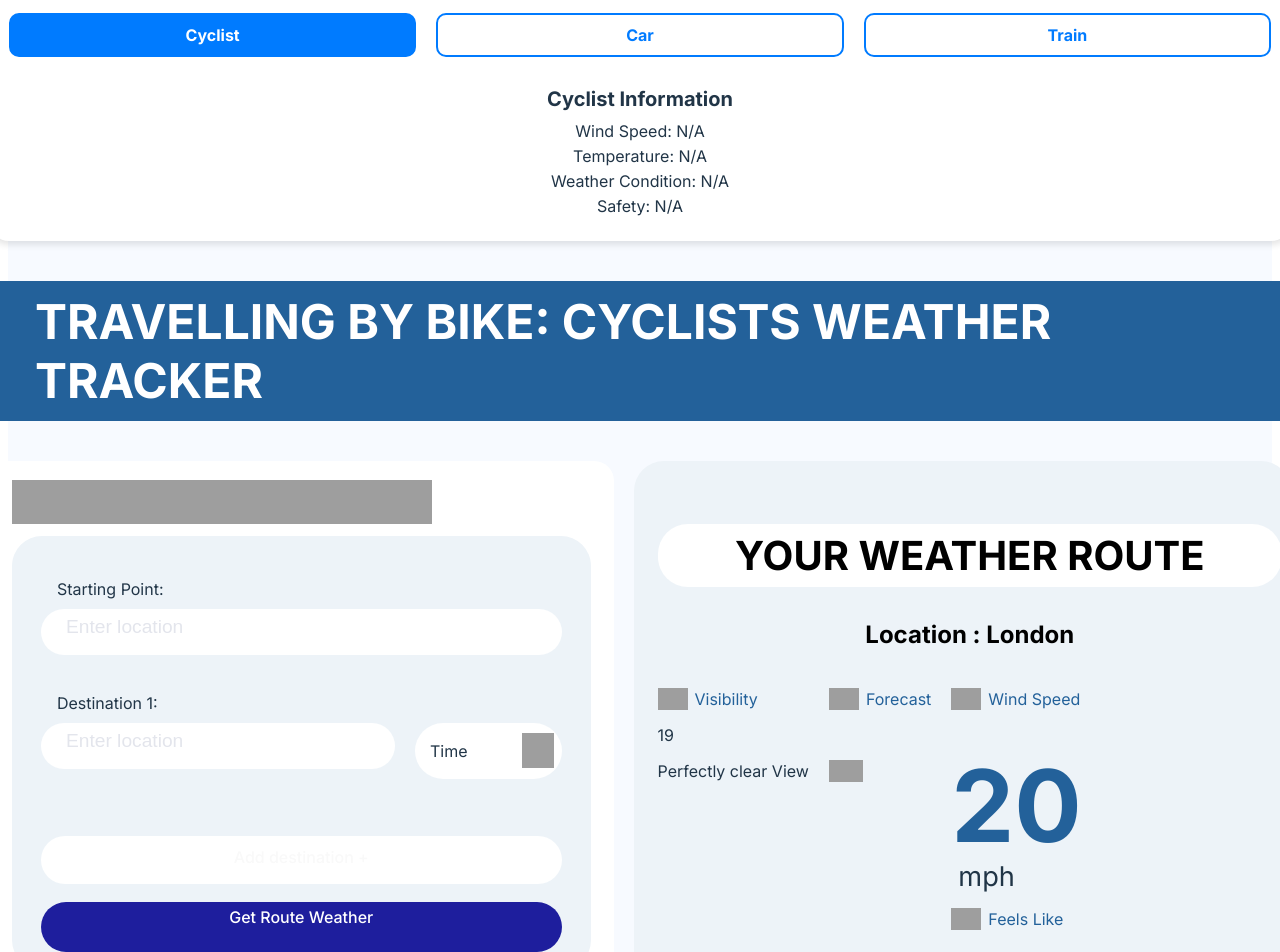
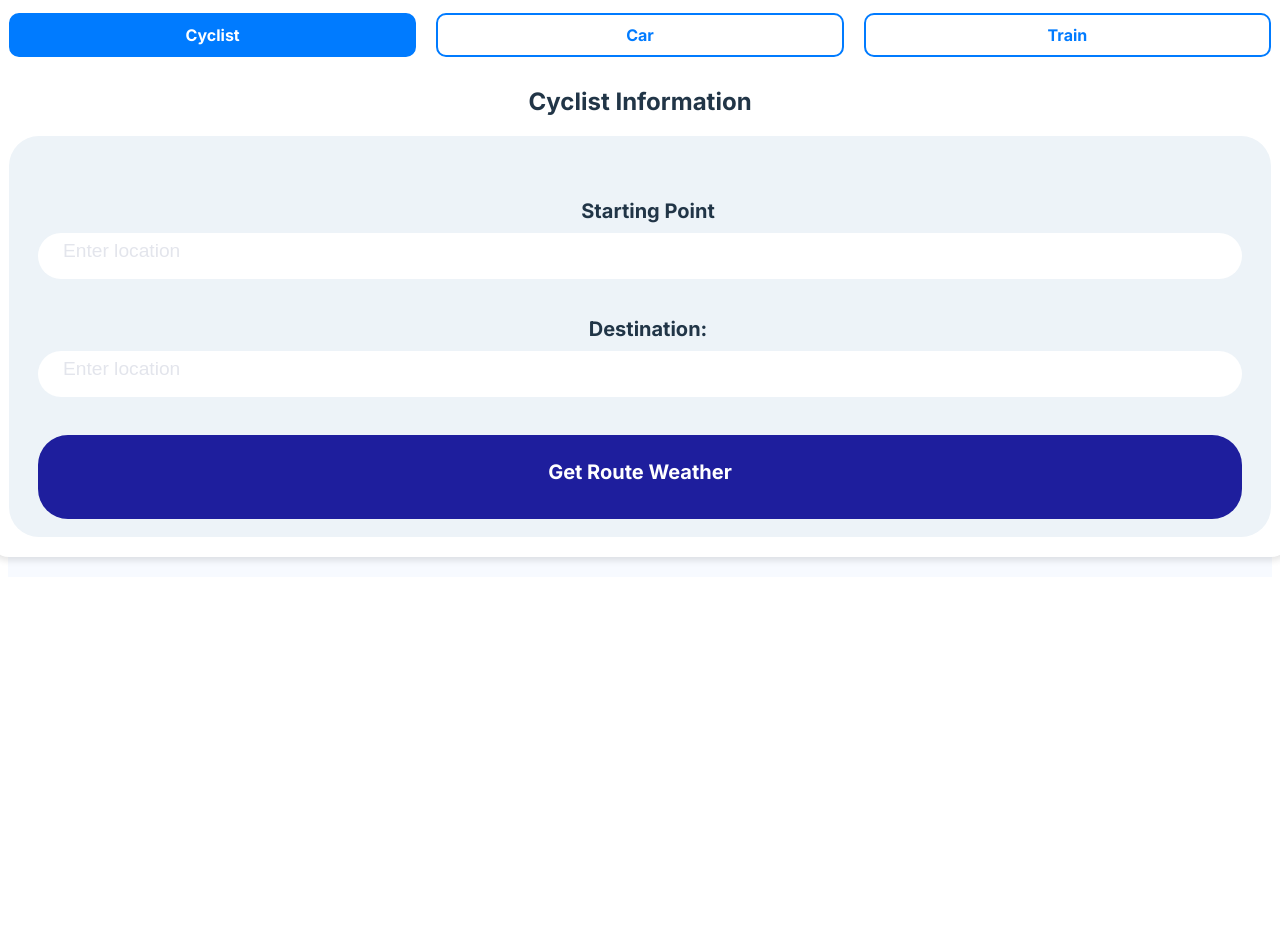
Before and after one commit to Great-kiola/ECS522U---Weather-App, a React (Vite) app in the folder Weather_app/: page / in a window 1280 px wide. Shown: the part 1380-2332 px from the top of the page. After the commit the page ends 1965 px from the top, so only its background shows below. Built offline with nearby package versions, Linux system fonts and the light colour scheme; grey boxes are pictures that could not be loaded.

Commit message:
Improved cyclist and car Vehicle Condition sections. Added tfl road disruption API

```diff
--- a/Weather_app/src/App.jsx
+++ b/Weather_app/src/App.jsx
@@ -55,14 +55,7 @@ const WeatherRoute = () => {
       <h1 className="title">
         <span className="titleHighlight">Weather</span>Route
       </h1>
-      <nav className="navigation">
-        <ul className="navList">
-          <li className="navItem">General</li>
-          <li className="navItem">Cyclist</li>
-          <li className="navItem">Trains</li>
-          <li className="navItem">Auto Vehicle</li>
-        </ul>
-      </nav>
+
     </header>
   );
 
@@ -441,240 +434,129 @@ const WeatherRoute = () => {
     );
   };
 
-  // Route Tracker Component
-  const RouteTracker = () => (
-    <section className="routeTracker">
-      <h2 className="routeTitle">
-        TRAVELLING BY BIKE: CYCLISTS WEATHER TRACKER
-      </h2>
-      <div className="routeContent">
-        <div className="routePlanner">
-          <div className="routeMap">
-            <img
-              src="https://cdn.builder.io/api/v1/image/assets/TEMP/23fe541d5033b30f34c490cad148f4ca8669debc?placeholderIfAbsent=true&apiKey=783f43a1f88d4776adadcdcf6ab220ed"
-              alt="Route Map"
-              className="mapImage"
-            />
-            <form className="routeForm">
-              <div className="locationInput">
-                <label htmlFor="startPoint">Starting Point:</label>
-                <input
-                  type="text"
-                  id="startPoint"
-                  placeholder="Enter location"
-                  className="inputField"
-                />
-              </div>
-              <div className="locationInput">
-                <label htmlFor="destination">Destination 1:</label>
-                <div className="destinationWrapper">
-                  <input
-                    type="text"
-                    id="destination"
-                    placeholder="Enter location"
-                    className="inputField"
-                  />
-                  <div className="timeSelector">
-                    <span>Time</span>
-                    <img
-                      src="https://cdn.builder.io/api/v1/image/assets/TEMP/ae276bd8a14e01f8aa0ecfd1db634d510bf77811?placeholderIfAbsent=true&apiKey=783f43a1f88d4776adadcdcf6ab220ed"
-                      alt="Time"
-                      className="timeIcon"
-                    />
-                  </div>
-                </div>
-              </div>
-              <button type="button" className="addDestination">
-                Add destination +
-              </button>
-              <button type="submit" className="getWeather">
-                Get Route Weather
-              </button>
-            </form>
-          </div>
-          <WeatherWarning />
-        </div>
-        <LocationWeather />
-      </div>
-    </section>
-  );
-
-  // Route Tracker Component
-  const RouteTracker1 = () => (
-    <section className="routeTracker">
-      <h2 className="routeTitle">
-        TRAVELLING BY BIKE: CYCLISTS WEATHER TRACKER
-      </h2>
-      <div className="routeContent">
-        <div className="routePlanner">
-          <div className="routeMap">
-            <img
-              src="https://cdn.builder.io/api/v1/image/assets/TEMP/23fe541d5033b30f34c490cad148f4ca8669debc?placeholderIfAbsent=true&apiKey=783f43a1f88d4776adadcdcf6ab220ed"
-              alt="Route Map"
-              className="mapImage"
-            />
-            <form className="routeForm">
-              <div className="locationInput">
-                <label htmlFor="startPoint">Starting Point:</label>
-                <input
-                  type="text"
-                  id="startPoint"
-                  placeholder="Enter location"
-                  className="inputField"
-                />
-              </div>
-              <div className="locationInput">
-                <label htmlFor="destination">Destination 1:</label>
-                <div className="destinationWrapper">
-                  <input
-                    type="text"
-                    id="destination"
-                    placeholder="Enter location"
-                    className="inputField"
-                  />
-                  <div className="timeSelector">
-                    <span>Time</span>
-                    <img
-                      src="https://cdn.builder.io/api/v1/image/assets/TEMP/ae276bd8a14e01f8aa0ecfd1db634d510bf77811?placeholderIfAbsent=true&apiKey=783f43a1f88d4776adadcdcf6ab220ed"
-                      alt="Time"
-                      className="timeIcon"
-                    />
-                  </div>
-                </div>
-              </div>
-              <button type="button" className="addDestination">
-                Add destination +
-              </button>
-              <button type="submit" className="getWeather">
-                Get Route Weather
-              </button>
-            </form>
-          </div>
-          <WeatherWarning />
-        </div>
-        <LocationWeather />
-      </div>
-    </section>
-  );
-  // Route Tracker Component
-  const RouteTracker2 = () => (
-    <section className="routeTracker">
-      <h2 className="routeTitle">TRAVELLING BY TRAIN: WEATHER TRACKER</h2>
-      <div className="routeContent">
-        <div className="routePlanner">
-          <div className="routeMap">
-            <img
-              src="https://cdn.builder.io/api/v1/image/assets/TEMP/23fe541d5033b30f34c490cad148f4ca8669debc?placeholderIfAbsent=true&apiKey=783f43a1f88d4776adadcdcf6ab220ed"
-              alt="Route Map"
-              className="mapImage"
-            />
-            <form className="routeForm">
-              <div className="locationInput">
-                <label htmlFor="startPoint">Starting Point:</label>
-                <input
-                  type="text"
-                  id="startPoint"
-                  placeholder="Enter location"
-                  className="inputField"
-                />
-              </div>
-              <div className="locationInput">
-                <label htmlFor="destination">Destination 1:</label>
-                <div className="destinationWrapper">
-                  <input
-                    type="text"
-                    id="destination"
-                    placeholder="Enter location"
-                    className="inputField"
-                  />
-                  <div className="timeSelector">
-                    <span>Time</span>
-                    <img
-                      src="https://cdn.builder.io/api/v1/image/assets/TEMP/ae276bd8a14e01f8aa0ecfd1db634d510bf77811?placeholderIfAbsent=true&apiKey=783f43a1f88d4776adadcdcf6ab220ed"
-                      alt="Time"
-                      className="timeIcon"
-                    />
-                  </div>
-                </div>
-              </div>
-              <button type="button" className="addDestination">
-                Add destination +
-              </button>
-              <button type="submit" className="getWeather">
-                Get Route Weather
-              </button>
-            </form>
-          </div>
-          <WeatherWarning />
-        </div>
-        <LocationWeather />
-      </div>
-    </section>
-  );
-  // Route Tracker Component
-  const RouteTracker3 = () => (
-    <section className="routeTracker">
-      <h2 className="routeTitle">TRAVELLING BY CAR: WEATHER TRACKER</h2>
-      <div className="routeContent">
-        <div className="routePlanner">
-          <div className="routeMap">
-            <img
-              src="https://cdn.builder.io/api/v1/image/assets/TEMP/23fe541d5033b30f34c490cad148f4ca8669debc?placeholderIfAbsent=true&apiKey=783f43a1f88d4776adadcdcf6ab220ed"
-              alt="Route Map"
-              className="mapImage"
-            />
-            <form className="routeForm">
-              <div className="locationInput">
-                <label htmlFor="startPoint">Starting Point:</label>
-                <input
-                  type="text"
-                  id="startPoint"
-                  placeholder="Enter location"
-                  className="inputField"
-                />
-              </div>
-              <div className="locationInput">
-                <label htmlFor="destination">Destination 1:</label>
-                <div className="destinationWrapper">
-                  <input
-                    type="text"
-                    id="destination"
-                    placeholder="Enter location"
-                    className="inputField"
-                  />
-                  <div className="timeSelector">
-                    <span>Time</span>
-                    <img
-                      src="https://cdn.builder.io/api/v1/image/assets/TEMP/ae276bd8a14e01f8aa0ecfd1db634d510bf77811?placeholderIfAbsent=true&apiKey=783f43a1f88d4776adadcdcf6ab220ed"
-                      alt="Time"
-                      className="timeIcon"
-                    />
-                  </div>
-                </div>
-              </div>
-              <button type="button" className="addDestination">
-                Add destination +
-              </button>
-              <button type="submit" className="getWeather">
-                Get Route Weather
-              </button>
-            </form>
-          </div>
-          <WeatherWarning />
-        </div>
-        <LocationWeather />
-      </div>
-    </section>
-  );
-
   const VehicleWeather = () => {
     const [selectedVehicle, setSelectedVehicle] = useState("Cyclist");
+    const [startPoint, setStartPoint] = useState("");
+    const [destination, setDestination] = useState("");
+    const [startWeather, setStartWeather] = useState(null);
+    const [destinationWeather, setDestinationWeather] = useState(null);
+    const [recommendation, setRecommendation] = useState("");
+    const [roadDisruptions, setRoadDisruptions] = useState([]);
+
+
+    const API_key = "d4c1f3085a13b8325c6db3814dc45b81";
 
     // Function to determine if it's safe for cyclists
     const isSafeForCyclists = (windSpeed, temp) => {
       if (windSpeed > 20) return "Not safe: High wind speeds.";
       if (temp < 0) return "Not safe: Freezing temperatures.";
       return "Safe to travel.";
+    };
+
+    // Function to fetch weather data for a location
+    const fetchWeatherData = async (location) => {
+      try {
+        const response = await Axios.get(
+          `https://api.openweathermap.org/data/2.5/weather?q=${location}&appid=${API_key}`
+        );
+        return response.data;
+      } catch (error) {
+        console.error(`Error fetching weather data for ${location}:`, error);
+        return null;
+      }
+    };
+
+    const fetchRoadDisruptions = async () => {
+      const road = "M25"; // Only fetch disruptions for M25
+      const startDate = new Date().toISOString().split("T")[0]; // Today's date
+      const endDate = new Date(new Date().setDate(new Date().getDate() + 7)) // 7 days from now
+        .toISOString()
+        .split("T")[0];
+
+      try {
+        const response = await Axios.get(
+          `https://api.tfl.gov.uk/Road/${road}/Disruption?startDate=${startDate}&endDate=${endDate}`
+        );
+
+        const disruptions = response.data || []; // Ensure disruptions is always an array
+        return { road, disruptions };
+      } catch (error) {
+        console.error("Error fetching road disruptions:", error);
+        return { road, disruptions: [] }; // Return an empty array on error
+      }
+    };
+
+    // Handle route submission
+    const handleRouteSubmit = async (e) => {
+      e.preventDefault();
+
+      if (!startPoint || !destination) {
+        alert("Please enter both starting point and destination.");
+        return;
+      }
+
+      // Fetch weather data for both locations
+      const startData = await fetchWeatherData(startPoint);
+      const destinationData = await fetchWeatherData(destination);
+
+      setStartWeather(startData);
+      setDestinationWeather(destinationData);
+
+      if (startData && destinationData) {
+        const startWindSpeed = startData.wind ? Math.floor(startData.wind.speed * 2.237) : 0;
+        const startTemp = startData.main ? Math.floor(startData.main.temp - 273.15) : 0;
+        const destinationWindSpeed = destinationData.wind ? Math.floor(destinationData.wind.speed * 2.237) : 0;
+        const destinationTemp = destinationData.main ? Math.floor(destinationData.main.temp - 273.15) : 0;
+
+        // Cyclist Recommendations
+        if (selectedVehicle === "Cyclist") {
+          let cyclistMessage = "Recommendations for Cyclists:\n";
+
+          if (startWindSpeed > 20 || destinationWindSpeed > 20) {
+            cyclistMessage += "- Be cautious of high winds.\n";
+          }
+          if (startTemp < 0 || destinationTemp < 0) {
+            cyclistMessage += "- Carry warm clothing.\n";
+          }
+          if (startData.weather[0].main.includes("Rain") || destinationData.weather[0].main.includes("Rain")) {
+            cyclistMessage += "- Carry a raincoat.\n";
+          }
+          if (startWindSpeed > 30 || destinationWindSpeed > 30) {
+            cyclistMessage += "- Too dangerous to travel due to extreme winds.\n";
+          }
+
+          setRecommendation(cyclistMessage);
+        }
+
+        // Car Recommendations
+        if (selectedVehicle === "Car") {
+          let carMessage = "Recommendations for Car Travel:\n";
+
+          if (startWindSpeed > 20 || destinationWindSpeed > 20) {
+            carMessage += "- Be cautious of high winds; they may reduce vehicle stability.\n";
+          }
+          if (startData.weather[0].main.includes("Rain") || destinationData.weather[0].main.includes("Rain")) {
+            carMessage += "- Roads may be slippery due to rain. Drive carefully.\n";
+          }
+          if (startData.weather[0].main.includes("Fog") || destinationData.weather[0].main.includes("Fog")) {
+            carMessage += "- Low visibility due to fog. Use fog lights and reduce speed.\n";
+          }
+          if (startTemp < 0 || destinationTemp < 0) {
+            carMessage += "- Check tire pressure and carry emergency supplies for freezing temperatures.\n";
+          }
+          if (startTemp > 35 || destinationTemp > 35) {
+            carMessage += "- Ensure your car's cooling system is functioning properly for high temperatures.\n";
+          }
+
+          setRecommendation(carMessage);
+        }
+      } else {
+        setRecommendation("Unable to fetch weather data for one or both locations.");
+      }
+
+      // Fetch road disruptions
+      const roadDisruptionData = await fetchRoadDisruptions();
+      setRoadDisruptions([roadDisruptionData]);
     };
 
     return (
@@ -704,20 +586,142 @@ const WeatherRoute = () => {
         <div className="vehicleInfo">
           {selectedVehicle === "Cyclist" && (
             <div className="cyclistInfo">
-              <h3>Cyclist Information</h3>
-              <p>Wind Speed: {weatherDetails?.wind?.speed ? `${Math.floor(weatherDetails.wind.speed * 2.237)} mph` : "N/A"}</p>
-              <p>Temperature: {weatherDetails?.main ? `${Math.floor(weatherDetails.main.temp - 273.15)}°C` : "N/A"}</p>
-              <p>Weather Condition: {weatherDetails?.weather ? weatherDetails.weather[0].main : "N/A"}</p>
-              <p>Safety: {weatherDetails?.wind && weatherDetails?.main ? isSafeForCyclists(Math.floor(weatherDetails.wind.speed * 2.237), Math.floor(weatherDetails.main.temp - 273.15)) : "N/A"}</p>
+              <h2>Cyclist Information</h2>
+              <form className="routeForm" onSubmit={handleRouteSubmit}>
+                <div className="locationInput">
+                  <label htmlFor="startPoint"><h3>Starting Point</h3></label>
+                  <input
+                    type="text"
+                    id="startPoint"
+                    placeholder="Enter location"
+                    className="inputField"
+                    value={startPoint}
+                    onChange={(e) => setStartPoint(e.target.value)}
+                  />
+                </div>
+                <div className="locationInput">
+                  <label htmlFor="destination"><h3>Destination:</h3></label>
+                  <input
+                    type="text"
+                    id="destination"
+                    placeholder="Enter location"
+                    className="inputField"
+                    value={destination}
+                    onChange={(e) => setDestination(e.target.value)}
+                  />
+                </div>
+                <button type="submit" className="getWeather">
+                  <h3>Get Route Weather</h3>
+                </button>
+              </form>
+
+              {/* Display weather data for both locations */}
+              {startWeather && destinationWeather && (
+                <div className="routeWeather">
+                  <h4>Weather at Starting Point ({startPoint}):</h4>
+                  <p>Visibility: {startWeather.visibility / 1000} km</p>
+                  <p>Forecast: {startWeather.weather[0].main}</p>
+                  <p>Wind Speed: {Math.floor(startWeather.wind.speed * 2.237)} mph</p>
+                  <p>Feels Like: {Math.floor(startWeather.main.feels_like - 273.15)}°C</p>
+
+                  <h4>Weather at Destination ({destination}):</h4>
+                  <p>Visibility: {destinationWeather.visibility / 1000} km</p>
+                  <p>Forecast: {destinationWeather.weather[0].main}</p>
+                  <p>Wind Speed: {Math.floor(destinationWeather.wind.speed * 2.237)} mph</p>
+                  <p>Feels Like: {Math.floor(destinationWeather.main.feels_like - 273.15)}°C</p>
+                </div>
+              )}
+
+              {/* Display cyclist-specific recommendations */}
+              {recommendation && (
+                <div className="recommendation">
+                  <h4>Recommendations for Cyclists:</h4>
+                  <p>{recommendation}</p>
+                </div>
+              )}
             </div>
           )}
 
           {selectedVehicle === "Car" && (
             <div className="carInfo">
-              <h3>Car Information</h3>
-              <p>Temperature: {weatherDetails?.main ? `${Math.floor(weatherDetails.main.temp - 273.15)}°C` : "N/A"}</p>
-              <p>Weather Condition: {weatherDetails?.weather ? weatherDetails.weather[0].main : "N/A"}</p>
-              <p>Road Conditions: Placeholder for TFL API integration.</p>
+              <h2>Car Information</h2>
+              <form className="routeForm" onSubmit={handleRouteSubmit}>
+                <div className="locationInput">
+                  <label htmlFor="startPoint"><h3>Starting Point</h3></label>
+                  <input
+                    type="text"
+                    id="startPoint"
+                    placeholder="Enter location"
+                    className="inputField"
+                    value={startPoint}
+                    onChange={(e) => setStartPoint(e.target.value)}
+                  />
+                </div>
+                <div className="locationInput">
+                  <label htmlFor="destination"><h3>Destination:</h3></label>
+                  <input
+                    type="text"
+                    id="destination"
+                    placeholder="Enter location"
+                    className="inputField"
+                    value={destination}
+                    onChange={(e) => setDestination(e.target.value)}
+                  />
+                </div>
+                <button type="submit" className="getWeather">
+                  <h3>Get Route Weather</h3>
+                </button>
+              </form>
+
+              {/* Display weather data for both locations */}
+              {startWeather && destinationWeather && (
+                <div className="routeWeather">
+                  <h4>Weather at Starting Point ({startPoint}):</h4>
+                  <p>Visibility: {startWeather.visibility / 1000} km</p>
+                  <p>Forecast: {startWeather.weather[0].main}</p>
+                  <p>Wind Speed: {Math.floor(startWeather.wind.speed * 2.237)} mph</p>
+                  <p>Feels Like: {Math.floor(startWeather.main.feels_like - 273.15)}°C</p>
+
+                  <h4>Weather at Destination ({destination}):</h4>
+                  <p>Visibility: {destinationWeather.visibility / 1000} km</p>
+                  <p>Forecast: {destinationWeather.weather[0].main}</p>
+                  <p>Wind Speed: {Math.floor(destinationWeather.wind.speed * 2.237)} mph</p>
+                  <p>Feels Like: {Math.floor(destinationWeather.main.feels_like - 273.15)}°C</p>
+                </div>
+              )}
+
+              {/* Display car-specific recommendations */}
+              {recommendation && (
+                <div className="recommendation">
+                  <h4>Recommendations for Car Travel:</h4>
+                  <p>{recommendation}</p>
+                </div>
+              )}
+
+              {/* Fetch and display road disruptions */}
+              <div className="roadConditions">
+              <h4>Road Conditions:</h4>
+              {roadDisruptions.length > 0 ? (
+                roadDisruptions.map((road) => (
+                  <div key={road.road}>
+                    <h5>{road.road}</h5>
+                    {road.disruptions.length > 0 ? (
+                      <ul>
+                        {road.disruptions.map((disruption, index) => (
+                          <li key={index}>
+                            <strong>{disruption.category}</strong>: {disruption.description}
+                          </li>
+                        ))}
+                      </ul>
+                    ) : (
+                      <p>No disruptions reported.</p>
+                    )}
+                  </div>
+                ))
+              ) : (
+                <p>Loading road conditions...</p>
+              )}
+            </div>
             </div>
           )}
 
@@ -732,6 +736,8 @@ const WeatherRoute = () => {
     );
   };
 
+
+
   return (
     <>
       <Header />
@@ -740,7 +746,6 @@ const WeatherRoute = () => {
         <WeatherMetrics />
       </div>
       <VehicleWeather />
-      <RouteTracker />
     </>
   );
 };
```
